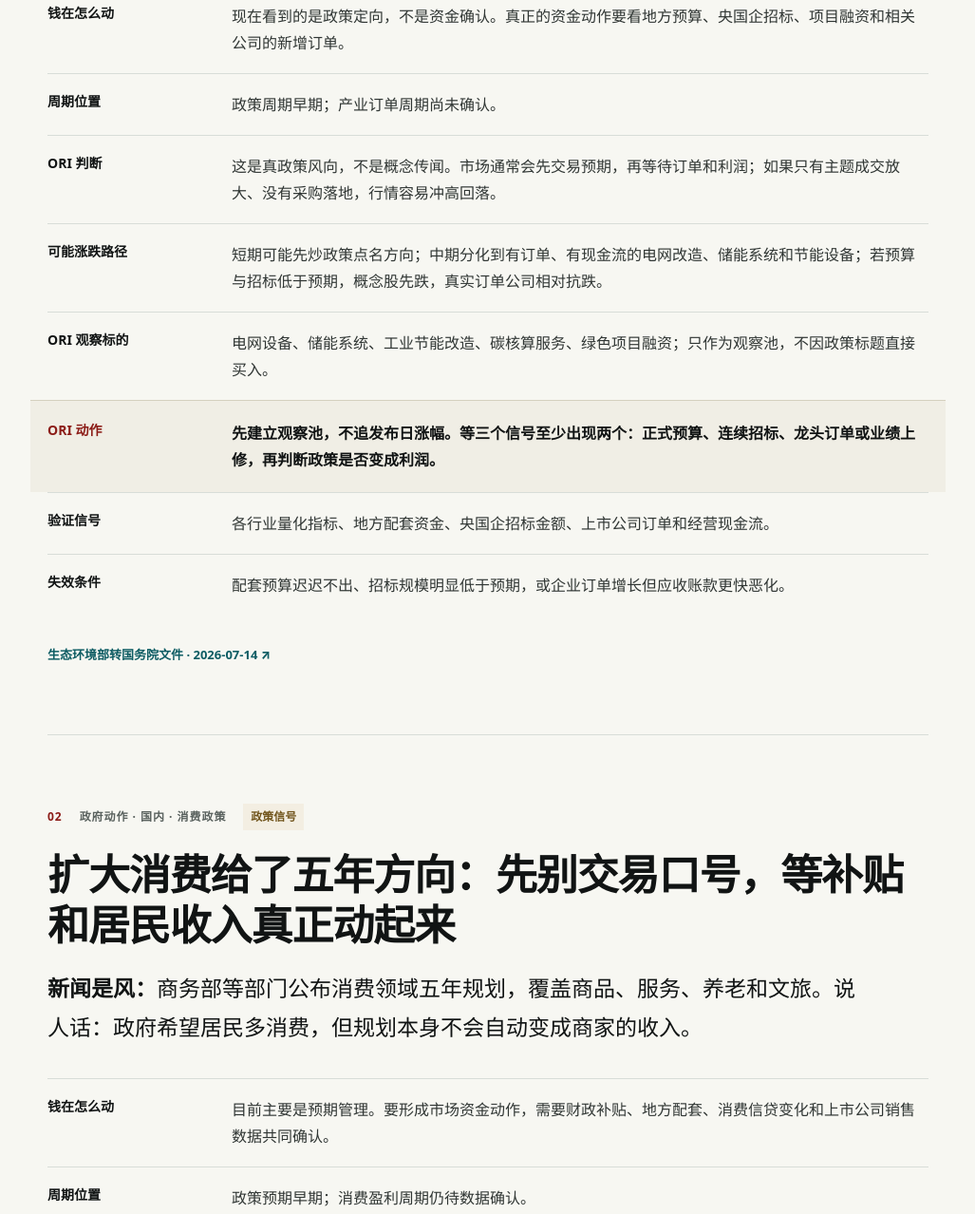
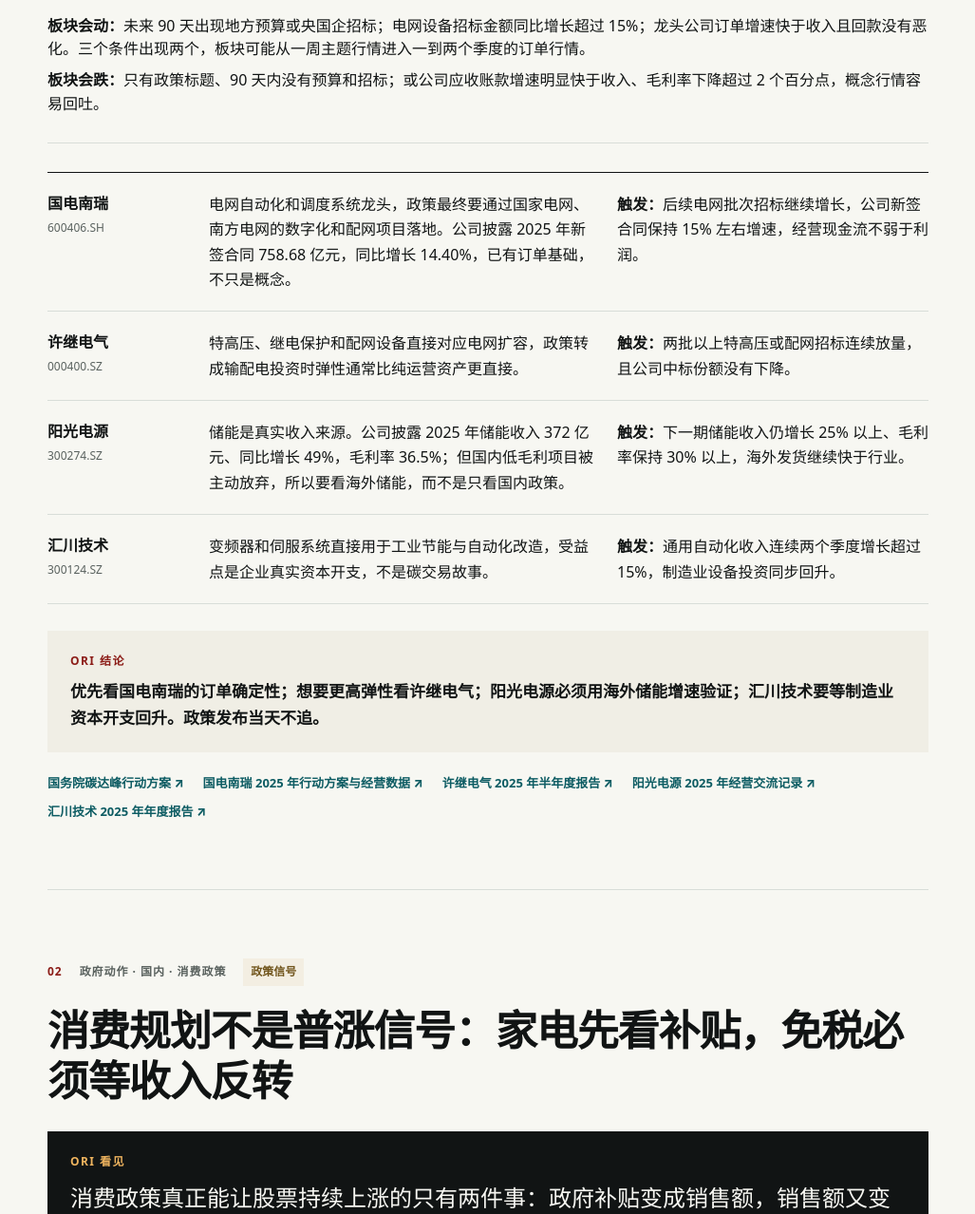
Before and after one commit to xiaode12362/ori-lin-site, a plain HTML site: page news.html in a window 1280 px wide. Shown: the part 1314-2592 px from the top of the page at 95% size, without its empty margins (126-1153 px from the left). Drawn offline with Linux system fonts and the light colour scheme.

Commit message:
replace verbose analysis with concrete stock target cards

```diff
--- a/news.html
+++ b/news.html
@@ -51,7 +51,7 @@
       <p class="eyebrow">SOURCE RULES</p>
       <h2>政策只说明风向，成交和资金流才说明市场相信了多少。</h2>
       <p>政府动作看正式文件、预算、监管和采购；市场动作看利率、资金流、成交、回购、增减持、并购、订单和库存。媒体只负责发现线索，ORI 必须回到原始数据验证。</p>
-      <p class="news-disclaimer">涨跌路径是基于当前证据的情景推演，不是确定承诺。每条必须同时写明验证信号与失效条件；没有资金动作支持的政策，只能算风，不能算行情。</p>
+      <p class="news-disclaimer">只给条件式判断：条件发生，板块才有行情；条件失效，结论立即作废。具体股票是研究关注清单，不是无条件买入指令。</p>
     </section>
   </main>
 
--- a/news.js
+++ b/news.js
@@ -24,18 +24,24 @@
           <span class="news-verdict ${escapeHtml(item.verdictTone || '')}">${escapeHtml(item.verdict)}</span>
         </div>
         <h3>${escapeHtml(item.title)}</h3>
-        <p class="news-plain"><strong>新闻是风：</strong>${escapeHtml(item.plain)}</p>
-        <dl class="news-analysis">
-          <div><dt>钱在怎么动</dt><dd>${escapeHtml(item.capitalAction || '尚未看到可验证的资金动作。')}</dd></div>
-          <div><dt>周期位置</dt><dd>${escapeHtml(item.cycle || '等待确认')}</dd></div>
-          <div><dt>ORI 判断</dt><dd>${escapeHtml(item.judgment)}</dd></div>
-          <div><dt>可能涨跌路径</dt><dd>${escapeHtml(item.marketPath || item.impact)}</dd></div>
-          <div><dt>ORI 观察标的</dt><dd>${escapeHtml(item.targets || '暂无。')}</dd></div>
-          <div class="news-advice"><dt>ORI 动作</dt><dd>${escapeHtml(item.advice)}</dd></div>
-          <div><dt>验证信号</dt><dd>${escapeHtml(item.watch)}</dd></div>
-          <div><dt>失效条件</dt><dd>${escapeHtml(item.invalidation || '核心假设被后续数据否定。')}</dd></div>
-        </dl>
-        <a class="news-source" href="${escapeHtml(item.sourceUrl)}" target="_blank" rel="noopener noreferrer">${escapeHtml(item.source)} · ${escapeHtml(item.publishedAt)} ↗</a>
+        <p class="ori-essence"><span>ORI 看见</span>${escapeHtml(item.essence || item.judgment)}</p>
+        <div class="market-conditions">
+          <p><strong>板块会动：</strong>${escapeHtml(item.upCondition)}</p>
+          <p><strong>板块会跌：</strong>${escapeHtml(item.downCondition)}</p>
+        </div>
+        <div class="stock-list">
+          ${(item.stocks || []).map((stock) => `
+            <div class="stock-row">
+              <div class="stock-name"><strong>${escapeHtml(stock.name)}</strong><span>${escapeHtml(stock.ticker)}</span></div>
+              <p>${escapeHtml(stock.reason)}</p>
+              <p><b>触发：</b>${escapeHtml(stock.trigger)}</p>
+            </div>
+          `).join('')}
+        </div>
+        <p class="ori-call"><span>ORI 结论</span>${escapeHtml(item.oriCall || item.advice)}</p>
+        <div class="news-sources">
+          ${(item.sources || [{ label: `${item.source} · ${item.publishedAt}`, url: item.sourceUrl }]).map((source) => `<a class="news-source" href="${escapeHtml(source.url)}" target="_blank" rel="noopener noreferrer">${escapeHtml(source.label)} ↗</a>`).join('')}
+        </div>
       </article>
     `).join('');
   };
--- a/news.json
+++ b/news.json
@@ -1,51 +1,101 @@
 {
-  "updatedAt": "2026-07-15T13:00:00+08:00",
-  "sourcePolicy": "政府动作回到正式文件、预算、监管与采购；市场动作回到利率、资金流、成交、回购、增减持、并购、订单和库存。",
+  "updatedAt": "2026-07-15T14:00:00+08:00",
+  "sourcePolicy": "每个股票理由必须能回到政策原文、公司公告、财报或资金数据。",
   "editions": [
     {
       "date": "2026-07-15",
-      "title": "方向校准：先看 2 条真正的政策风向",
-      "note": "已撤下与政策和投资资金无关的社会故事。正式版每日固定 10 条政府动作、10 条市场动作。",
+      "title": "ORI 标的卡：政策怎样变成板块行情",
+      "note": "删掉新闻复述，只保留本质、触发条件、具体股票与推荐原因。",
       "items": [
         {
           "group": "政府动作",
           "region": "国内",
-          "category": "产业政策",
-          "title": "碳达峰进入执行期：政策风已经起，但资金行情还要等订单验证",
-          "plain": "国务院把未来五年的碳达峰任务拆到能源、工业、交通和建筑。说人话：高耗能行业要继续花钱改造，电网、储能和节能设备被政策点名，但被点名不等于马上赚钱。",
+          "category": "电网与储能",
+          "title": "碳达峰方案真正指向的不是碳概念，而是电网、储能和工业改造订单",
           "verdict": "正式文件",
           "verdictTone": "solid",
-          "capitalAction": "现在看到的是政策定向，不是资金确认。真正的资金动作要看地方预算、央国企招标、项目融资和相关公司的新增订单。",
-          "cycle": "政策周期早期；产业订单周期尚未确认。",
-          "judgment": "这是真政策风向，不是概念传闻。市场通常会先交易预期，再等待订单和利润；如果只有主题成交放大、没有采购落地，行情容易冲高回落。",
-          "marketPath": "短期可能先炒政策点名方向；中期分化到有订单、有现金流的电网改造、储能系统和节能设备；若预算与招标低于预期，概念股先跌，真实订单公司相对抗跌。",
-          "targets": "电网设备、储能系统、工业节能改造、碳核算服务、绿色项目融资；只作为观察池，不因政策标题直接买入。",
-          "advice": "先建立观察池，不追发布日涨幅。等三个信号至少出现两个：正式预算、连续招标、龙头订单或业绩上修，再判断政策是否变成利润。",
-          "watch": "各行业量化指标、地方配套资金、央国企招标金额、上市公司订单和经营现金流。",
-          "invalidation": "配套预算迟迟不出、招标规模明显低于预期，或企业订单增长但应收账款更快恶化。",
-          "source": "生态环境部转国务院文件",
-          "sourceUrl": "https://www.mee.gov.cn/zcwj/gwywj/202607/t20260714_1161655.shtml",
-          "publishedAt": "2026-07-14"
+          "essence": "政府不是在奖励所有绿色公司，而是在逼高耗能行业花钱改造。最先拿到钱的会是电网设备、储能系统和工业自动化供应商。",
+          "upCondition": "未来 90 天出现地方预算或央国企招标；电网设备招标金额同比增长超过 15%；龙头公司订单增速快于收入且回款没有恶化。三个条件出现两个，板块可能从一周主题行情进入一到两个季度的订单行情。",
+          "downCondition": "只有政策标题、90 天内没有预算和招标；或公司应收账款增速明显快于收入、毛利率下降超过 2 个百分点，概念行情容易回吐。",
+          "stocks": [
+            {
+              "name": "国电南瑞",
+              "ticker": "600406.SH",
+              "reason": "电网自动化和调度系统龙头，政策最终要通过国家电网、南方电网的数字化和配网项目落地。公司披露 2025 年新签合同 758.68 亿元，同比增长 14.40%，已有订单基础，不只是概念。",
+              "trigger": "后续电网批次招标继续增长，公司新签合同保持 15% 左右增速，经营现金流不弱于利润。"
+            },
+            {
+              "name": "许继电气",
+              "ticker": "000400.SZ",
+              "reason": "特高压、继电保护和配网设备直接对应电网扩容，政策转成输配电投资时弹性通常比纯运营资产更直接。",
+              "trigger": "两批以上特高压或配网招标连续放量，且公司中标份额没有下降。"
+            },
+            {
+              "name": "阳光电源",
+              "ticker": "300274.SZ",
+              "reason": "储能是真实收入来源。公司披露 2025 年储能收入 372 亿元、同比增长 49%，毛利率 36.5%；但国内低毛利项目被主动放弃，所以要看海外储能，而不是只看国内政策。",
+              "trigger": "下一期储能收入仍增长 25% 以上、毛利率保持 30% 以上，海外发货继续快于行业。"
+            },
+            {
+              "name": "汇川技术",
+              "ticker": "300124.SZ",
+              "reason": "变频器和伺服系统直接用于工业节能与自动化改造，受益点是企业真实资本开支，不是碳交易故事。",
+              "trigger": "通用自动化收入连续两个季度增长超过 15%，制造业设备投资同步回升。"
+            }
+          ],
+          "oriCall": "优先看国电南瑞的订单确定性；想要更高弹性看许继电气；阳光电源必须用海外储能增速验证；汇川技术要等制造业资本开支回升。政策发布当天不追。",
+          "sources": [
+            {"label": "国务院碳达峰行动方案", "url": "https://www.mee.gov.cn/zcwj/gwywj/202607/t20260714_1161655.shtml"},
+            {"label": "国电南瑞 2025 年行动方案与经营数据", "url": "https://static.cninfo.com.cn/finalpage/2026-04-30/1225258037.PDF"},
+            {"label": "许继电气 2025 年半年度报告", "url": "https://static.cninfo.com.cn/finalpage/2025-08-21/1224525622.PDF"},
+            {"label": "阳光电源 2025 年经营交流记录", "url": "https://static.cninfo.com.cn/finalpage/2026-04-01/1225069456.PDF"},
+            {"label": "汇川技术 2025 年年度报告", "url": "https://static.cninfo.com.cn/finalpage/2026-04-28/1225208487.PDF"}
+          ]
         },
         {
           "group": "政府动作",
           "region": "国内",
           "category": "消费政策",
-          "title": "扩大消费给了五年方向：先别交易口号，等补贴和居民收入真正动起来",
-          "plain": "商务部等部门公布消费领域五年规划，覆盖商品、服务、养老和文旅。说人话：政府希望居民多消费，但规划本身不会自动变成商家的收入。",
+          "title": "消费规划不是普涨信号：家电先看补贴，免税必须等收入反转",
           "verdict": "政策信号",
           "verdictTone": "signal",
-          "capitalAction": "目前主要是预期管理。要形成市场资金动作，需要财政补贴、地方配套、消费信贷变化和上市公司销售数据共同确认。",
-          "cycle": "政策预期早期；消费盈利周期仍待数据确认。",
-          "judgment": "方向是真的，短期强刺激尚未得到资金文件证明。市场可能先交易旅游、零售、养老和以旧换新，再根据补贴与收入数据淘汰没有业绩的题材。",
-          "marketPath": "若财政细则超预期，消费板块可能从主题反弹走向盈利修复；若只有规划没有预算，行情更像一到数周的情绪交易，随后回到收入与同店销售。",
-          "targets": "有真实客流、同店增长和自由现金流的零售、文旅、养老服务及以旧换新产业链；回避只靠政策概念、库存和负债偏高的公司。",
-          "advice": "不把五年规划当买入指令。先看补贴金额和发放方式，再看居民收入、社零、同店销售和公司回款，确认钱是否从政府文件走到企业利润表。",
-          "watch": "中央及地方预算、补贴覆盖范围、居民可支配收入、社零数据、龙头同店销售和库存周转。",
-          "invalidation": "补贴规模偏小、居民收入和消费意愿继续走弱，或企业销售增长主要来自降价且利润率恶化。",
-          "source": "商务部",
-          "sourceUrl": "https://www.mofcom.gov.cn/zfxxgk/fdzdgknr/ztfl/gnmygl/art/2026/art_c9b4c4851de94b18809007ff90d9cce0.html",
-          "publishedAt": "2026-07"
+          "essence": "消费政策真正能让股票持续上涨的只有两件事：政府补贴变成销售额，销售额又变成利润。只有规划、没有预算，最多是一轮几天到几周的主题反弹。",
+          "upCondition": "中央和地方公布可执行补贴；家电或服务消费月度销售连续两个月改善；龙头公司收入增长同时毛利率不降。满足后，板块才可能从情绪反弹进入一个到两个季度的盈利修复。",
+          "downCondition": "补贴延后或额度低于上一轮；社零增速连续两个月低于 3%；公司靠降价换销量、利润率下降，板块容易在政策高开后回落。",
+          "stocks": [
+            {
+              "name": "美的集团",
+              "ticker": "000333.SZ",
+              "reason": "家电补贴最容易直接转成收入。公司披露 2025 年收入 4,585 亿元、增长 12%，净利润增长 14%，证明补贴期不仅有销量，也保住了利润。",
+              "trigger": "新补贴强度不低于上一轮，国内收入保持两位数增长，毛利率不下降。"
+            },
+            {
+              "name": "海尔智家",
+              "ticker": "600690.SH",
+              "reason": "高端家电和渠道覆盖适合承接以旧换新，但公司年报也明确 2025 年政策效果下半年衰减，因此它是补贴重新加码的验证标的。",
+              "trigger": "补贴额度重新提高，线下零售和高端产品均价连续两个月改善。"
+            },
+            {
+              "name": "海信家电",
+              "ticker": "000921.SZ",
+              "reason": "政策弹性比白电龙头更高，同时海外自主品牌收入增长能分散国内补贴退坡风险。",
+              "trigger": "国内以旧换新销售继续增长，同时海外自主品牌收入保持 20% 以上增速。"
+            },
+            {
+              "name": "中国中免",
+              "ticker": "601888.SH",
+              "reason": "它不是政策一出就买的标的。2025 年上半年收入下降 9.96%、净利润下降 20.81%，只有免税政策与实际销售共同反转时，才可能形成盈利修复。",
+              "trigger": "季度收入恢复正增长、净利润降幅收窄至个位数，并且海南免税销售连续两个月同比转正。"
+            }
+          ],
+          "oriCall": "消费政策里先看美的，原因是利润已经验证；海尔和海信看补贴弹性；中国中免只做反转观察，不在收入仍下降时抢跑。",
+          "sources": [
+            {"label": "商务部消费规划", "url": "https://www.mofcom.gov.cn/zfxxgk/fdzdgknr/ztfl/gnmygl/art/2026/art_c9b4c4851de94b18809007ff90d9cce0.html"},
+            {"label": "美的集团 2025 年董事会工作报告", "url": "https://static.cninfo.com.cn/finalpage/2026-03-31/1225058138.PDF"},
+            {"label": "海尔智家 2025 年年度报告", "url": "https://static.cninfo.com.cn/finalpage/2026-03-27/1225038309.PDF"},
+            {"label": "海信家电 2025 年年度报告", "url": "https://static.cninfo.com.cn/finalpage/2026-03-31/1225050277.PDF"},
+            {"label": "中国中免 2025 年半年度业绩快报", "url": "https://static.cninfo.com.cn/finalpage/2025-07-26/1224299960.PDF"}
+          ]
         }
       ]
     }
--- a/styles.css
+++ b/styles.css
@@ -1020,6 +1020,85 @@
   text-decoration: underline;
 }
 
+.ori-essence,
+.ori-call {
+  background: var(--ink);
+  color: var(--paper);
+  font-family: "Songti SC", SimSun, Georgia, serif;
+  font-size: clamp(19px, 2.4vw, 24px);
+  line-height: 1.65;
+  margin: 28px 0 0;
+  padding: 22px 24px;
+}
+
+.ori-essence span,
+.ori-call span {
+  color: #efb45f;
+  display: block;
+  font-family: system-ui, sans-serif;
+  font-size: 12px;
+  font-weight: 800;
+  letter-spacing: .12em;
+  margin-bottom: 8px;
+}
+
+.market-conditions {
+  border-bottom: 1px solid var(--line);
+  padding: 20px 0;
+}
+
+.market-conditions p {
+  margin: 8px 0;
+}
+
+.stock-list {
+  border-top: 1px solid var(--ink);
+  margin-top: 30px;
+}
+
+.stock-row {
+  border-bottom: 1px solid var(--line);
+  display: grid;
+  gap: 20px;
+  grid-template-columns: 150px minmax(0, 1.25fr) minmax(0, 1fr);
+  padding: 20px 0;
+}
+
+.stock-row p {
+  line-height: 1.65;
+  margin: 0;
+}
+
+.stock-name strong,
+.stock-name span {
+  display: block;
+}
+
+.stock-name span {
+  color: var(--muted);
+  font-size: 12px;
+  margin-top: 4px;
+}
+
+.ori-call {
+  background: #f0eee5;
+  color: var(--ink);
+  font-family: inherit;
+  font-size: 17px;
+  font-weight: 800;
+}
+
+.ori-call span {
+  color: var(--accent);
+}
+
+.news-sources {
+  display: flex;
+  flex-wrap: wrap;
+  gap: 10px 20px;
+  margin-top: 22px;
+}
+
 .news-method {
   margin-top: 72px;
   max-width: 760px;
@@ -1083,4 +1162,9 @@
   .news-card h3 {
     overflow-wrap: anywhere;
   }
+
+  .stock-row {
+    gap: 10px;
+    grid-template-columns: 1fr;
+  }
 }
```
